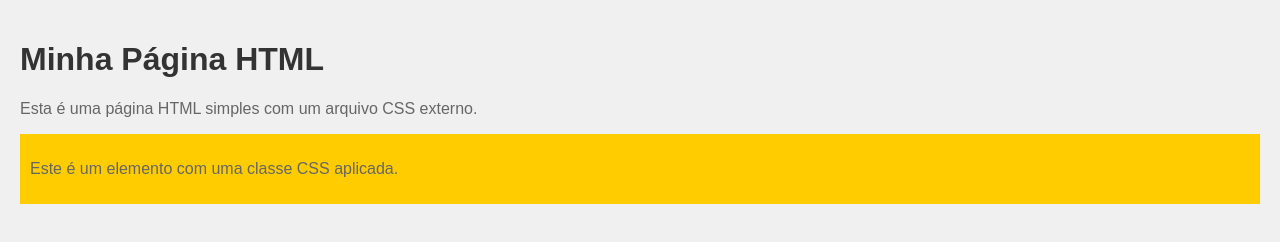
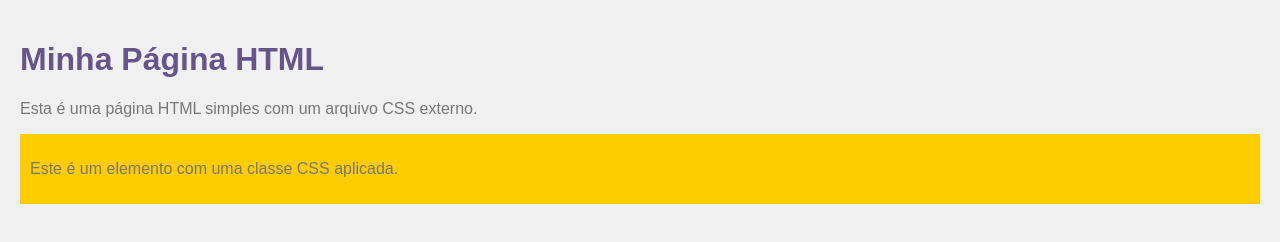
Before and after one commit to lenineduarte/aula02, a plain HTML site: page index.html in a window 1280 px wide. Drawn offline with Linux system fonts and the light colour scheme.

Commit message:
Update style.css

```diff
--- a/style.css
+++ b/style.css
@@ -6,10 +6,10 @@ margin: 0;
 padding: 20px;
 }
 h1 {
-color: #333;
+color: #658;
 }
 p {
-color: #666;
+color: #777;
 }
 /* Estilos para a classe .destaque */
 .destaque {
```
